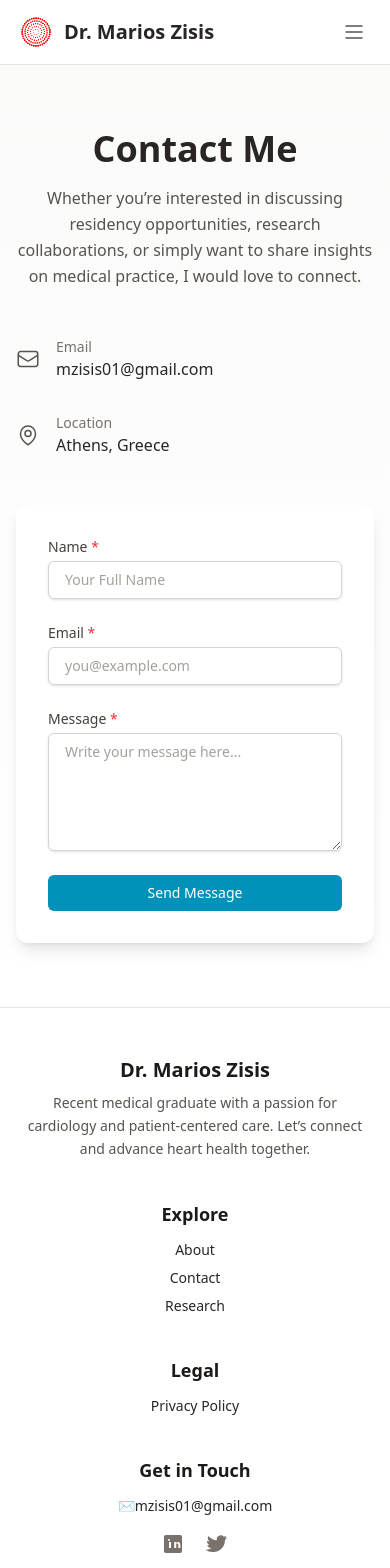
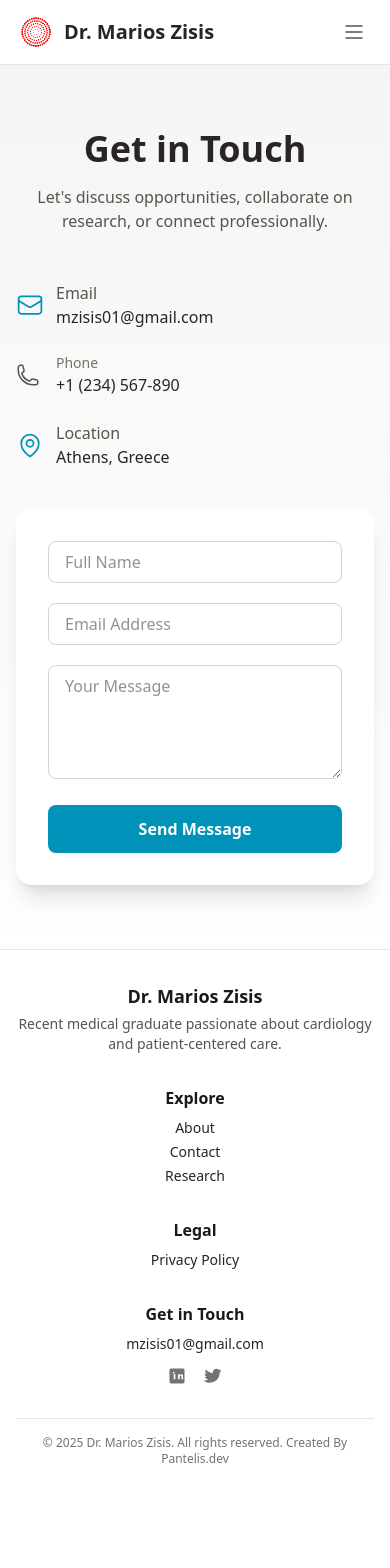
Before and after one commit to panteliskarabetsos/drzisis-portfolio, a Next.js app: page /contact in a window 390 px wide. Shown: the top 1568 px of the page. After the commit the page ends 1499 px from the top, so only its background shows below. Built offline with nearby package versions, Linux system fonts and the light colour scheme.

Commit message:
Updated Homepage and footer

```diff
--- a/src/app/components/footer.js
+++ b/src/app/components/footer.js
@@ -1,34 +1,33 @@
 export default function Footer() {
   return (
-    <footer className="bg-white border-t border-stone-200 text-stone-800">
-      <div className="mx-auto max-w-7xl px-6 py-12 sm:px-8 lg:px-12">
+    <footer className="bg-white border-t border-stone-200 text-stone-800 py-8 sm:py-10">
+      <div className="mx-auto max-w-7xl px-4 sm:px-6 lg:px-8">
         {/* Footer Grid */}
-        <div className="grid grid-cols-1 gap-10 sm:grid-cols-2 lg:grid-cols-4 text-center sm:text-left">
+        <div className="grid grid-cols-1 sm:grid-cols-2 lg:grid-cols-4 gap-8 text-center sm:text-left">
 
           {/* Branding */}
           <div>
-            <h2 className="text-xl font-bold text-stone-900">Dr. Marios Zisis</h2>
-            <p className="text-sm text-stone-600 mt-2 leading-relaxed">
-              Recent medical graduate with a passion for cardiology and patient-centered care.
-              Let’s connect and advance heart health together.
+            <h2 className="text-lg font-bold text-stone-900">Dr. Marios Zisis</h2>
+            <p className="text-sm text-stone-600 mt-1">
+              Recent medical graduate passionate about cardiology and patient-centered care.
             </p>
           </div>
 
           {/* Quick Navigation */}
           <div>
-            <h3 className="text-lg font-semibold text-stone-900">Explore</h3>
-            <nav className="mt-3 space-y-2 text-sm">
-              <a href="/about" className="block hover:text-cyan-600 transition duration-200">About</a>
-              <a href="/contact" className="block hover:text-cyan-600 transition duration-200">Contact</a>
-              <a href="/research" className="block hover:text-cyan-600 transition duration-200">Research</a>
+            <h3 className="text-md font-semibold text-stone-900">Explore</h3>
+            <nav className="mt-2 space-y-1 text-sm">
+              <a href="/about" className="block hover:text-cyan-600 transition">About</a>
+              <a href="/contact" className="block hover:text-cyan-600 transition">Contact</a>
+              <a href="/research" className="block hover:text-cyan-600 transition">Research</a>
             </nav>
           </div>
 
           {/* Privacy Policy Section */}
           <div>
-            <h3 className="text-lg font-semibold text-stone-900">Legal</h3>
-            <nav className="mt-3 space-y-2 text-sm">
-              <a href="/privacy-policy" className="block hover:text-cyan-600 transition duration-200">
+            <h3 className="text-md font-semibold text-stone-900">Legal</h3>
+            <nav className="mt-2 space-y-1 text-sm">
+              <a href="/privacy-policy" className="block hover:text-cyan-600 transition">
                 Privacy Policy
               </a>
             </nav>
@@ -36,21 +35,19 @@ export default function Footer() {
 
           {/* Contact & Socials */}
           <div>
-            <h3 className="text-lg font-semibold text-stone-900">Get in Touch</h3>
-            <div className="mt-3 space-y-1 text-sm">
-              <p className="flex justify-center sm:justify-start items-center space-x-2">
-                ✉️ <a href="mailto:mzisis01@gmail.com" className="hover:text-cyan-600 transition duration-200">mzisis01@gmail.com</a>
-              </p>
+            <h3 className="text-md font-semibold text-stone-900">Get in Touch</h3>
+            <div className="mt-2 space-y-1 text-sm">
+              <a href="mailto:mzisis01@gmail.com" className="hover:text-cyan-600 transition">mzisis01@gmail.com</a>
             </div>
             {/* Social Media Icons */}
-            <div className="flex justify-center sm:justify-start space-x-5 mt-4">
-              <a href="#" className="text-stone-500 hover:text-cyan-600 transition duration-200" aria-label="LinkedIn">
-                <svg className="h-6 w-6" fill="currentColor" viewBox="0 0 24 24">
+            <div className="flex justify-center sm:justify-start space-x-4 mt-3">
+              <a href="#" className="text-stone-500 hover:text-cyan-600 transition" aria-label="LinkedIn">
+                <svg className="h-5 w-5" fill="currentColor" viewBox="0 0 24 24">
                   <path d="M4.75 3A1.75 1.75 0 003 4.75v14.5A1.75 1.75 0 004.75 21h14.5A1.75 1.75 0 0021 19.25V4.75A1.75 1.75 0 0019.25 3H4.75zM8 10h2v6H8v-6zm1-2a1 1 0 11-2 0 1 1 0 012 0zm4 2h2v1h.025a2.25 2.25 0 011.975-1c1.325 0 2.325.974 2.325 2.7V16h-2v-3.25c0-.825-.375-1.25-1.05-1.25-.65 0-1.05.425-1.05 1.25V16h-2v-6z" />
                 </svg>
               </a>
-              <a href="#" className="text-stone-500 hover:text-cyan-600 transition duration-200" aria-label="Twitter">
-                <svg className="h-6 w-6" fill="currentColor" viewBox="0 0 24 24">
+              <a href="#" className="text-stone-500 hover:text-cyan-600 transition" aria-label="Twitter">
+                <svg className="h-5 w-5" fill="currentColor" viewBox="0 0 24 24">
                   <path d="M8.29 20c7.547 0 11.675-6.155 11.675-11.5 0-.175 0-.35-.013-.525A8.192 8.192 0 0022 5.3a8.385 8.385 0 01-2.356.625 4.06 4.06 0 001.8-2.3 8.12 8.12 0 01-2.6 1 4.072 4.072 0 00-6.95 3.7 11.6 11.6 0 01-8.425-4.25 4.072 4.072 0 001.25 5.45A3.78 3.78 0 012 8.725v.05A4.07 4.07 0 004.06 13a4.066 4.066 0 01-1.8.05A4.074 4.074 0 006.5 16a8.194 8.194 0 01-6 1.675A11.616 11.616 0 008.29 20z" />
                 </svg>
               </a>
@@ -59,18 +56,11 @@ export default function Footer() {
         </div>
 
         {/* Bottom Footer */}
-        <div className="mt-10 border-t border-stone-200 pt-6 flex flex-col items-center sm:flex-row justify-between gap-4">
-        <p className="text-sm text-stone-500">
-            &copy; {new Date().getFullYear()} Dr. Marios Zisis. All rights reserved. Created By{' '}
-            <a
-              href="http://panteliskarabetsos.com/"
-              target="_blank"
-              rel="noopener noreferrer"
-              className="inline-block hover:text-cyan-600 transition duration-200"
-            >
-              Pantelis.dev
-            </a>
-          </p>
+        <div className="mt-8 border-t border-stone-200 pt-4 text-center text-xs text-stone-500">
+          © {new Date().getFullYear()} Dr. Marios Zisis. All rights reserved. Created By{' '}
+          <a href="http://panteliskarabetsos.com/" target="_blank" rel="noopener noreferrer" className="hover:text-cyan-600 transition">
+            Pantelis.dev
+          </a>
         </div>
       </div>
     </footer>
--- a/src/app/contact/page.js
+++ b/src/app/contact/page.js
@@ -1,25 +1,17 @@
 "use client";
 import { useState } from "react";
-import {
-  EnvelopeIcon,
-  PhoneIcon,
-  MapPinIcon,
-} from "@heroicons/react/24/outline";
+import { EnvelopeIcon, MapPinIcon, PhoneIcon } from "@heroicons/react/24/outline";
 import { CheckCircleIcon } from "@heroicons/react/24/solid";
 
 export default function ContactPage() {
-  const [formData, setFormData] = useState({
-    name: "",
-    email: "",
-    message: "",
-  });
+  const [formData, setFormData] = useState({ name: "", email: "", message: "" });
   const [isSubmitting, setIsSubmitting] = useState(false);
   const [isSuccess, setIsSuccess] = useState(false);
 
   const handleSubmit = async (e) => {
     e.preventDefault();
     setIsSubmitting(true);
-    setIsSuccess(false); // reset success state on new submission
+    setIsSuccess(false);
 
     try {
       const response = await fetch("/api/contact", {
@@ -44,40 +36,36 @@ export default function ContactPage() {
   };
 
   const handleChange = (e) => {
-    setFormData((prev) => ({
-      ...prev,
-      [e.target.name]: e.target.value,
-    }));
+    setFormData((prev) => ({ ...prev, [e.target.name]: e.target.value }));
   };
 
   return (
-    <main className="min-h-screen bg-gradient-to-b from-stone-50 to-white text-stone-800">
-      <div className="mx-auto max-w-7xl px-4 py-16 sm:px-6 lg:px-8">
-        {/* Title & Intro */}
-        <div className="text-center max-w-2xl mx-auto mb-12">
-          <h1 className="text-4xl font-bold mb-4">Contact Me</h1>
-          <p className="text-stone-600 leading-relaxed">
-            Whether you’re interested in discussing residency opportunities, research collaborations, or simply want to share insights on medical practice, I would love to connect.
+    <main className="bg-gradient-to-b from-stone-100 to-white py-16 px-4 sm:px-6 lg:px-8">
+      <div className="max-w-7xl mx-auto">
+        <div className="text-center mb-12">
+          <h1 className="text-4xl font-bold text-stone-800 mb-4">Get in Touch</h1>
+          <p className="text-stone-600">
+            Let's discuss opportunities, collaborate on research, or connect professionally.
           </p>
         </div>
 
-        {/* Responsive Grid: stacks on mobile, two-column on lg+ */}
-        <div className="grid grid-cols-1 lg:grid-cols-2 gap-12">
-          {/* Left Column: Contact Info */}
-          <div className="flex flex-col space-y-8 justify-center">
-            <div className="flex items-center space-x-4">
-              <EnvelopeIcon className="h-6 w-6 text-stone-600" />
+        <div className="grid grid-cols-1 md:grid-cols-2 gap-10">
+          <div className="space-y-6">
+
+            {/* EMAIL CLASS */}
+            <div className="flex items-center space-x-3">
+              <EnvelopeIcon className="h-7 w-7 text-cyan-600" />
               <div>
-                <p className="text-sm text-stone-500">Email</p>
-                <a
-                  href="mailto:mzisis@example.com"
-                  className="text-stone-800 font-medium hover:underline underline-offset-2"
-                >
+                <p className="text-stone-600">Email</p>
+                <a href="mailto:mzisis01@gmail.com" className="text-stone-800 hover:text-cyan-600 transition">
                   mzisis01@gmail.com
                 </a>
               </div>
+
+              {/* PHONE CLASS */}
+
             </div>
-            {/* <div className="flex items-center space-x-4">
+              <div className="flex items-center space-x-4">
               <PhoneIcon className="h-6 w-6 text-stone-600" />
               <div>
                 <p className="text-sm text-stone-500">Phone</p>
@@ -88,117 +76,66 @@ export default function ContactPage() {
                   +1 (234) 567-890
                 </a>
               </div>
-            </div> */}
-            <div className="flex items-center space-x-4">
-              <MapPinIcon className="h-6 w-6 text-stone-600" />
+            </div>
+
+            {/* MAP CLASS */}
+            <div className="flex items-center space-x-3">
+              <MapPinIcon className="h-7 w-7 text-cyan-600" />
               <div>
-                <p className="text-sm text-stone-500">Location</p>
-                <p className="text-stone-800 font-medium">Athens, Greece</p>
+                <p className="text-stone-600">Location</p>
+                <p className="text-stone-800">Athens, Greece</p>
+              </div>
             </div>
           </div>
 
-          </div>
-
-          {/* Right Column: Contact Form */}
-          <div>
           <form
             onSubmit={handleSubmit}
-              className="space-y-6 bg-white p-8 rounded-xl shadow-lg transition-all duration-300"
+            className="bg-white p-8 rounded-2xl shadow-xl space-y-5"
           >
-              {/* Name */}
-              <div>
-                <label htmlFor="name" className="block text-sm font-medium text-stone-700">
-                  Name <span className="text-red-500">*</span>
-                </label>
             <input
               type="text"
               name="name"
-                  id="name"
               required
-                  placeholder="Your Full Name"
+              placeholder="Full Name"
               value={formData.name}
               onChange={handleChange}
-                  onInvalid={(e) => e.target.setCustomValidity("Please enter your Name.")}
-                  onInput={(e) => e.target.setCustomValidity("")}
-                  className="
-                    mt-1 block w-full rounded-md border border-stone-300 py-2 px-4 shadow-sm
-                    focus:border-cyan-500 focus:outline-none focus:ring-1 focus:ring-cyan-500
-                    text-sm placeholder-stone-400 transition-colors duration-200
-                  "
+              className="w-full border border-stone-300 rounded-lg px-4 py-2 focus:ring-cyan-500"
             />
-              </div>
-
-              {/* Email */}
-              <div>
-                <label htmlFor="email" className="block text-sm font-medium text-stone-700">
-                  Email <span className="text-red-500">*</span>
-                </label>
             <input
               type="email"
               name="email"
-                  id="email"
               required
-                  placeholder="you@example.com"
+              placeholder="Email Address"
               value={formData.email}
               onChange={handleChange}
-                  onInvalid={(e) => e.target.setCustomValidity("Please enter a valid Email address.")}
-                  onInput={(e) => e.target.setCustomValidity("")}
-                  className="
-                    mt-1 block w-full rounded-md border border-stone-300 py-2 px-4 shadow-sm
-                    focus:border-cyan-500 focus:outline-none focus:ring-1 focus:ring-cyan-500
-                    text-sm placeholder-stone-400 transition-colors duration-200
-                  "
+              className="w-full border border-stone-300 rounded-lg px-4 py-2 focus:ring-cyan-500"
             />
-              </div>
-
-              {/* Message */}
-              <div>
-                <label htmlFor="message" className="block text-sm font-medium text-stone-700">
-                  Message <span className="text-red-500">*</span>
-                </label>
             <textarea
               name="message"
-                  id="message"
-                  rows={5}
               required
-                  placeholder="Write your message here..."
+              rows="4"
+              placeholder="Your Message"
               value={formData.message}
               onChange={handleChange}
-                  onInvalid={(e) => e.target.setCustomValidity("Please enter your Message.")}
-                  onInput={(e) => e.target.setCustomValidity("")}
-                  className="
-                    mt-1 block w-full rounded-md border border-stone-300 py-2 px-4 shadow-sm
-                    focus:border-cyan-500 focus:outline-none focus:ring-1 focus:ring-cyan-500
-                    text-sm placeholder-stone-400 transition-colors duration-200
-                  "
+              className="w-full border border-stone-300 rounded-lg px-4 py-2 focus:ring-cyan-500"
             ></textarea>
-              </div>
-
-              {/* Submit Button */}
             <button
               type="submit"
               disabled={isSubmitting}
-                className={`
-                  inline-block w-full rounded-md bg-cyan-600 py-2 px-4 text-sm font-medium text-white
-                  transition-all duration-200 transform hover:-translate-y-[1px] hover:bg-red-900 hover:shadow-lg
-                  focus:outline-none focus:ring-2 focus:ring-cyan-500 focus:ring-offset-2
-                  ${isSubmitting ? "opacity-60 cursor-not-allowed" : ""}
-                `}
+              className={`w-full bg-cyan-600 hover:bg-cyan-700 text-white font-semibold py-3 rounded-lg transition duration-200 ${
+                isSubmitting && "opacity-60 cursor-wait"
+              }`}
             >
               {isSubmitting ? "Sending..." : "Send Message"}
             </button>
-            </form>
 
-            {/* Success Message */}
             {isSuccess && (
-              <div className="mt-6 flex flex-col items-center justify-center p-4 border border-green-300 bg-green-50 rounded-md text-green-800">
-                <CheckCircleIcon className="h-8 w-8 mb-2 text-green-500" />
-                <p className="font-semibold">
-                  Thank you! Your message has been sent successfully.
-                </p>
+              <div className="mt-4 flex items-center justify-center text-green-600">
+                <CheckCircleIcon className="h-6 w-6 mr-2" />
+                <p>Your message was sent successfully!</p>
               </div>
             )}
-          </div>
+          </form>
         </div>
       </div>
     </main>
--- a/src/app/page.js
+++ b/src/app/page.js
@@ -123,7 +123,7 @@ export default function HomePage() {
 
 
 {/* CLINICAL FOCUS SECTION */}
-<section className="py-16 px-4 sm:px-6 lg:px-8 bg-gradient-to-b from-stone-50 to-white">
+<section className="py-16 px-4 sm:px-6 lg:px-8 bg-gradient-to-b from-stone-30 to-white">
   <div className="mx-auto max-w-7xl text-center">
     <h2 className="text-3xl font-bold mb-8 text-stone-900">
       Clinical Interests & Experience
```
Also changed, not shown: src/app/api/contact/route.js (+23 -13 lines), src/app/research/page.js (+40 -27 lines). Lines whose indentation alone changed are shown as unchanged.
